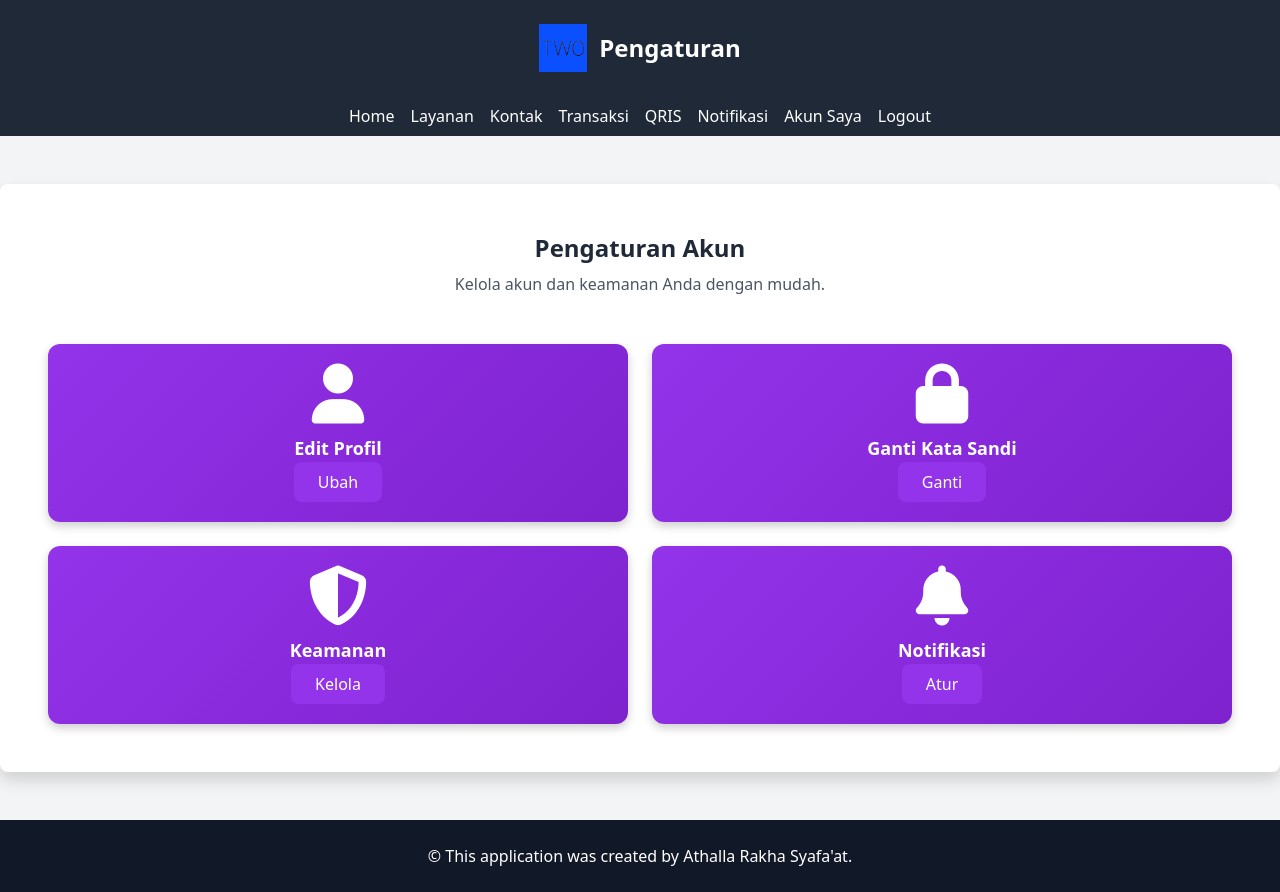
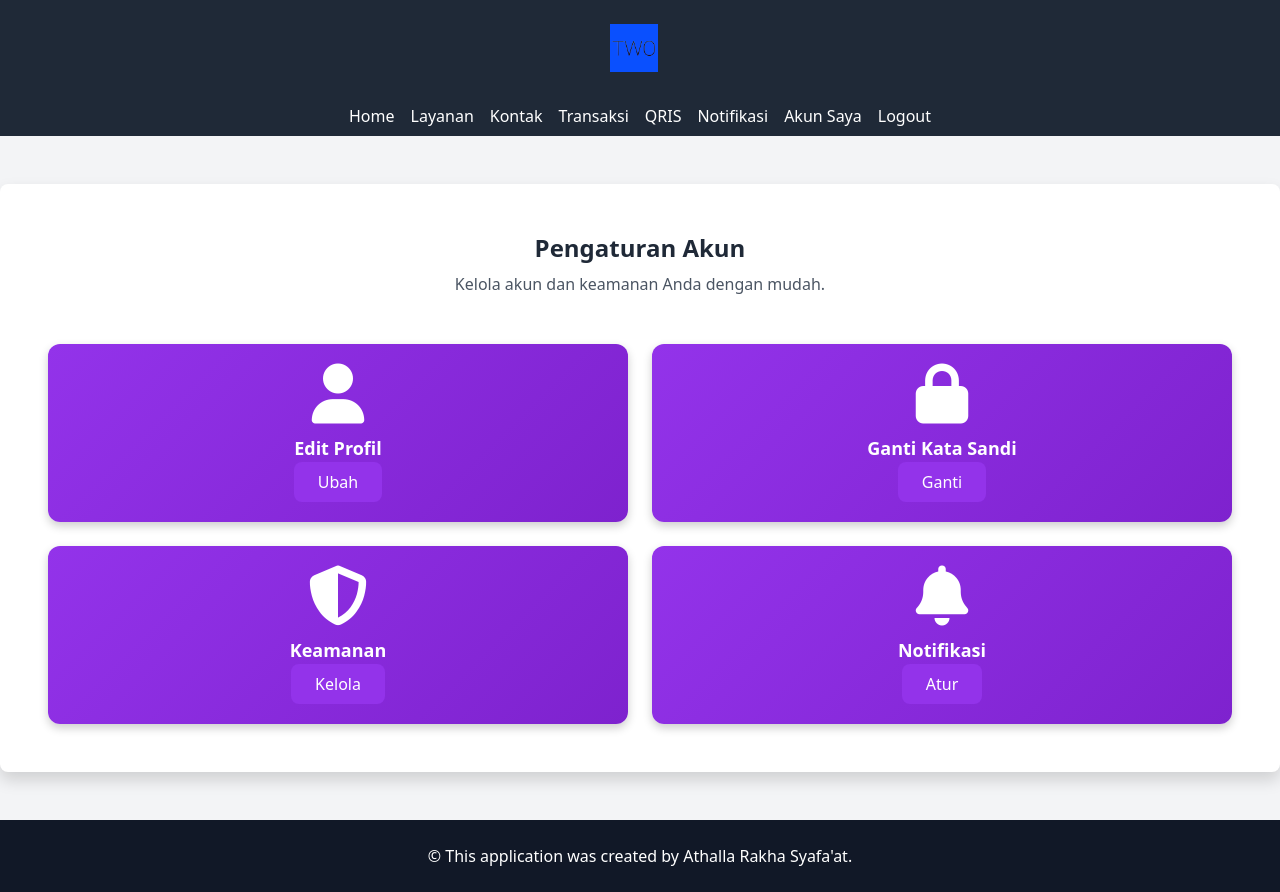
Before and after one commit to AthallaRakhaSyaft/banktwo, a plain HTML site: page pengaturan.html in a window 1280 px wide. Drawn offline with nearby package versions, Linux system fonts and the light colour scheme.

Commit message:
Update pengaturan.html

```diff
--- a/pengaturan.html
+++ b/pengaturan.html
@@ -43,7 +43,6 @@
 <body class="bg-gray-100">
     <header class="bg-gray-800 text-white text-center py-4 flex justify-center items-center">
         <img src="logo.jpg" alt="Logo" class="h-12 w-12 mr-3">
-        <h1 class="text-2xl font-bold">Pengaturan</h1>
     </header>
 
     <nav class="bg-gray-800 text-white text-center py-2">
```
